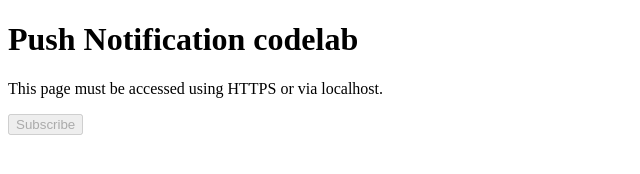
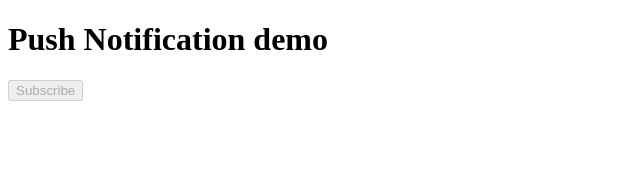
Before and after one commit to syumai/studying-fcm, a plain HTML site: page index.html in a window 1280 px wide. Shown: the whole page, without its empty margins (0-640 px from the left). Drawn offline with Linux system fonts and the light colour scheme.

Commit message:
Updated page title

```diff
--- a/index.html
+++ b/index.html
@@ -1,12 +1,11 @@
 <!doctype html>
 <html>
 <head>
-  <title>Push Notification codelab</title>
+  <title>Push Notification demo</title>
   <link rel="manifest" href="manifest.json">
 </head>
 <body>
-  <h1>Push Notification codelab</h1>
-  <p>This page must be accessed using HTTPS or via localhost.</p>
+  <h1>Push Notification demo</h1>
   <div id="endpoint"></div>
   <button id="button" disabled>Subscribe</button>
   <script src="js/main.js"></script>
```
